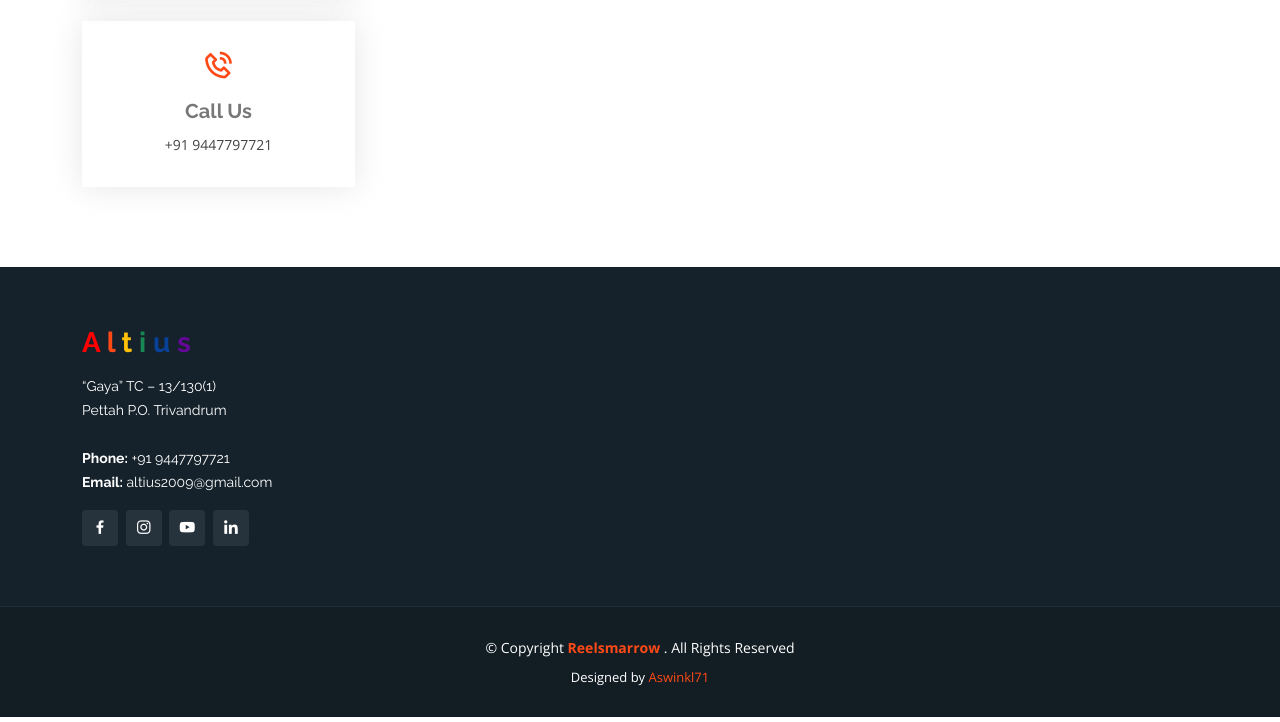
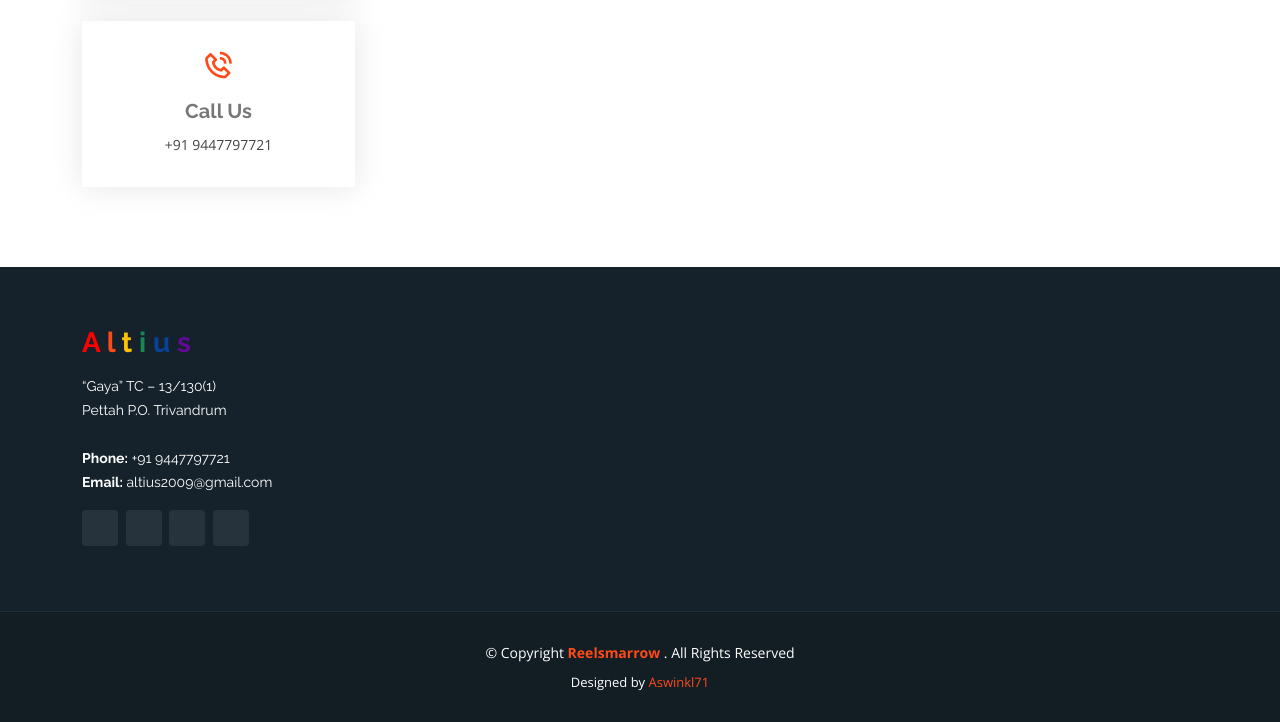
Before and after one commit to reelsmarrow/text, a plain HTML site: page index.html in a window 1280 px wide. Shown: the part 5346-6068 px from the top of the page. Drawn offline with nearby package versions, Linux system fonts and the light colour scheme; a script that the page names is missing.

Commit message:
Update index.html

```diff
--- a/index.html
+++ b/index.html
@@ -587,11 +587,12 @@ Give that much care and focus to whatever you do.
               </p>
               <div class="social-links mt-3">
 
-                <a href="https://www.facebook.com/profile.php?id=100085652396659" class="facebook"><i class="bx bxl-facebook"></i></a>
-                <a href="https://www.instagram.com/altius_altians?r=nametag" class="instagram"><i class="bx bxl-instagram"></i></a>
 
-                           <a href="https://youtu.be/1D0dRI4-ZiU" class="instagram"><i class="bx bxl-youtube"></i></a>
-                <a href="https://www.linkedin.com/company/altius-altians/" class="linkedin"><i class="bx bxl-linkedin"></i></a>
+                <a href="https://www.facebook.com/profile.php?id=100085652396659" class="fa fa-facebook"></a>
+               <a href="https://www.instagram.com/altius_altians?r=nameta" class="fa fa-instagram"></a>
+
+               <a href="https://youtu.be/1D0dRI4-ZiU" class="fa fa-youtube"></a>
+             <a href="https://www.linkedin.com/company/altius-altians/" class="fa fa-linkedin"></a>
               </div>
             </div>
           </div>
```
